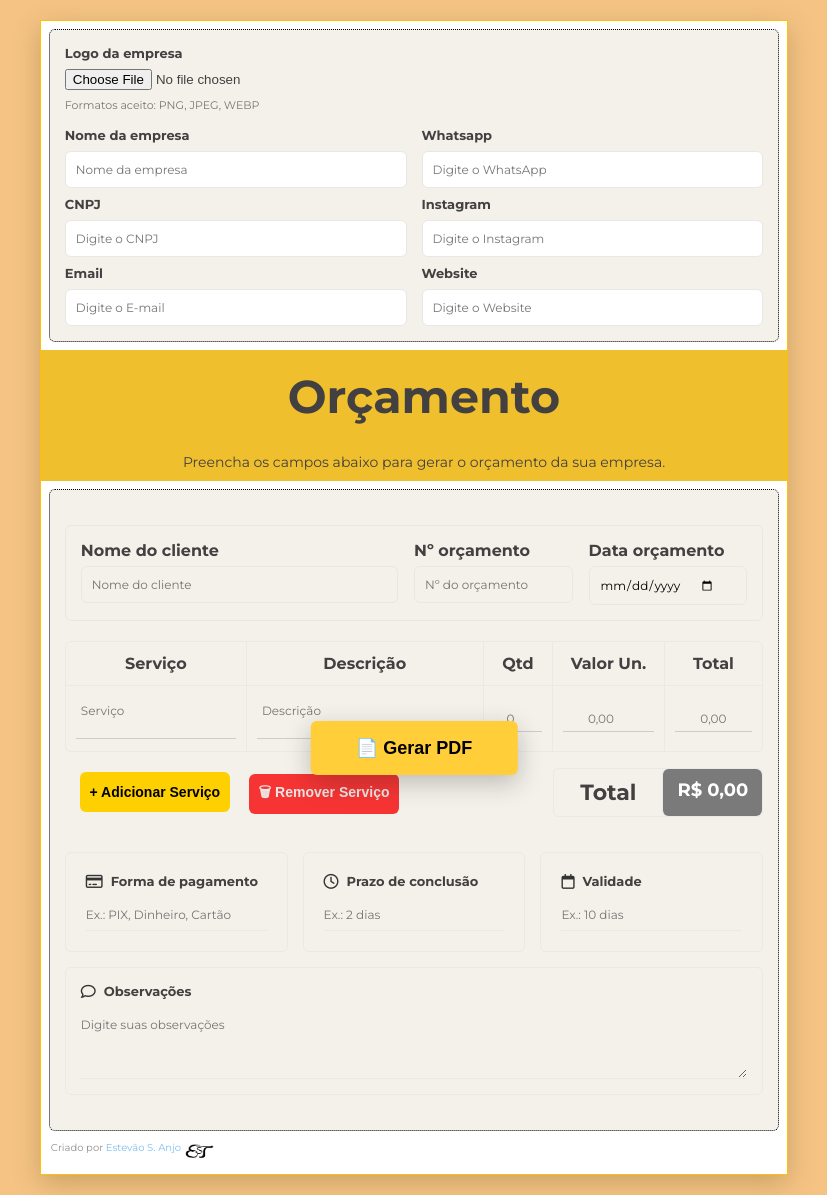
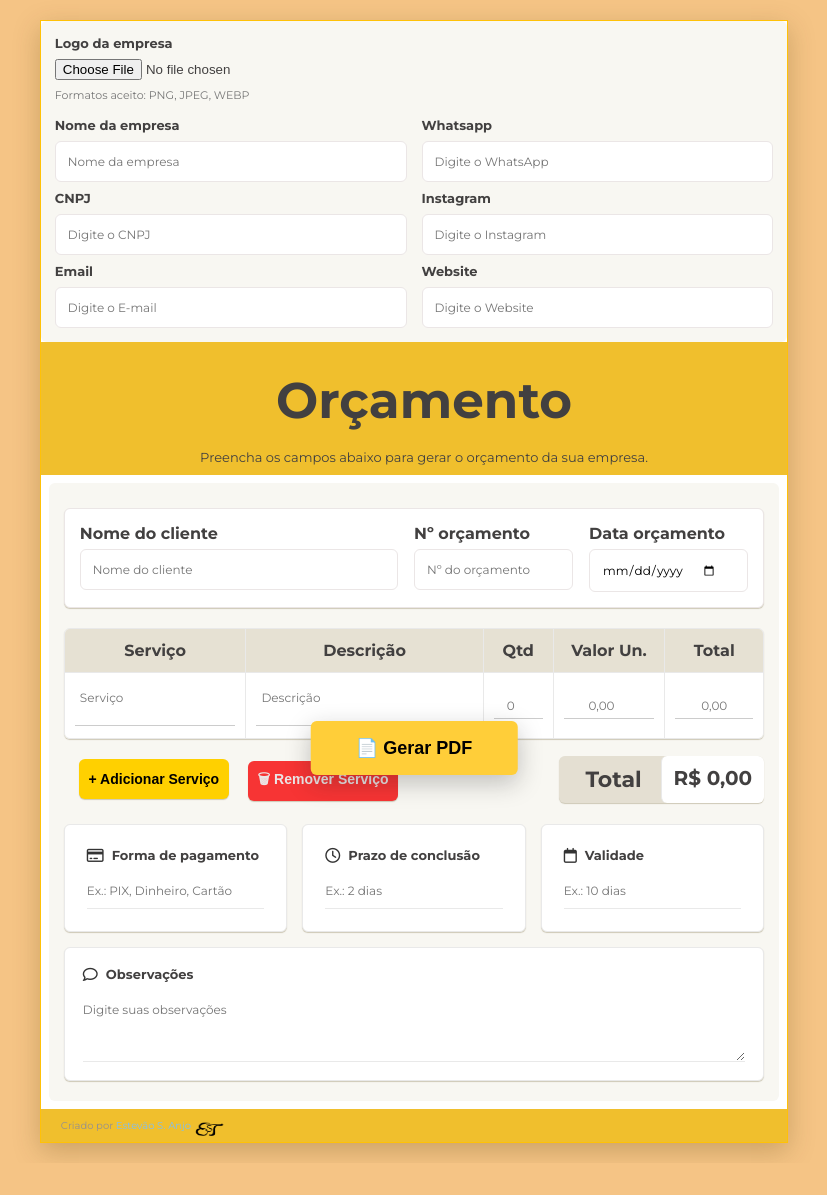
Before and after one commit to estevaosanjo/geradordeorcamentos, a Flask app: page / in a window 1280 px wide. Shown: the whole page, without its empty margins (226-1053 px from the left). After the commit the page ends 1159 px from the top, so only its background shows below. Run offline with Flask 3, Linux system fonts and the light colour scheme; parts of the project's set-up code (start-up, migrations or seed data) failed here and were passed over.

Commit message:
Finalizing the styling for 'content' and 'header'

```diff
--- a/Static/css/style.css
+++ b/Static/css/style.css
@@ -24,16 +24,20 @@ body{
     box-shadow: 0 8px 25px rgba(78, 60, 1, 0.25);
 }
 
+.fundo-conteudo {
+    background-color: #f0bf2d;
+    padding: 2px;
+}
+
 .cabecalho {
-    margin: 8px;
+    margin: 0;
     border-radius: 6px;
     display: grid;
     grid-template-columns: 1fr 1fr;
     gap: 15px;
-    padding: 15px;
+    padding: 14px;
     width: auto;
-    background-color:#f3f1e9;
-    border: 1px dotted black;
+    background-color:#f8f7f2;
 }
 
 .logo {
@@ -94,18 +98,18 @@ body{
 
 /* Titulo da tabela */
 .titulo{
-    padding: 10px 0 10px 20px;
+    padding: 20px 0 10px 20px;
     background-color: #f0bf2d;
 }
 .titulo h1{
     padding: 8px 0;
     text-align: center;
-    font-size: 46px;
+    font-size: 50px;
 }
 .titulo p {
-    padding: 20px 0 0 0;
+    padding: 10px 0 0 0;
     text-align: center;
-    font-size: 14px;
+    font-size: 13px;
 }
 
 
@@ -114,9 +118,8 @@ body{
 .conteudo{
     margin: 8px;
     font-size: 16px;
-    padding: 15px 15px;
-    border: 1px dotted black;
-    background-color: #f3f1e9;
+    padding: 5px 15px;
+    background-color: #f8f7f2;
     border-radius: 6px;
 }
 
@@ -129,8 +132,8 @@ body{
     border: none;
     border-bottom: 1px solid rgb(233, 233, 233);
     border-radius: 0;
+
     outline: none;
-    background: transparent;
     font-family: inherit;
     font-size: 12px;
     box-sizing: border-box;
@@ -147,17 +150,19 @@ body{
 .contato input {
     display: flex;
     font-size: 12px;
-    padding: 10px;
+    padding: 12px;
     border: 1px solid #ebe6e6;
     border-radius: 6px;
     font-family: inherit;
 
 }
 .dados_cliente {
+    box-shadow: 0 1px 1px  rgba(78, 60, 1, 0.25);
     display: grid;
     grid-template-columns: 2fr 1fr 1fr;
     gap: 16px;
     border: 1px solid #ebe6e6;
+    background: #ffffff;
     padding: 15px ;
     border-radius: 6px;
     margin:20px 0;
@@ -172,9 +177,9 @@ input[type="date"] {
 }
 
 
-
 /* Tabela */
 .tabela-orc table {
+    box-shadow:  0 1px 1px rgba(78, 60, 1, 0.25);
     width: 100%;
     border-collapse: separate;
     border-spacing: 0;
@@ -187,11 +192,18 @@ input[type="date"] {
 .tabela-orc td {
     border: none;
     border-right: 1px solid rgb(233, 233, 233);
-    padding: 8px;
+    padding: 12px 10px;
+    vertical-align: middle;
 }
 
 .tabela-orc th {
+    background-color: #e6e1d3;
     border-bottom: 1px solid rgb(233, 233, 233);
+    white-space: nowrap;
+}
+
+.tabela-orc td {
+   background-color: #ffffff;
 }
 
 .tabela-orc th:last-child,
@@ -205,17 +217,22 @@ input[type="date"] {
     width: 100%;
     min-width: 0;
     padding: 5px;
+    margin: 0;
     font-family: inherit;
     font-size: 12px;
     border: none;
     border-bottom: 1px solid #ccc;
     border-radius: 0;
     outline: none;
-    background: transparent;
     box-sizing: border-box;
 }
 
+.tabela-orc td input {
+    background-color: transparent;
+}
+
 .tabela-orc td textarea {
+    background-color: transparent;
     resize: none;
 }
 
@@ -223,31 +240,14 @@ input[type="date"] {
 .tabela-orc td textarea:focus {
     border-bottom: 2px solid #333;
 }
-.tabela-orc th,
-.tabela-orc td {
-    padding: 12px 10px;
-    vertical-align: middle;
-}
 
-.tabela-orc td input,
-.tabela-orc td textarea {
-    width: 100%;
-    padding: 5px;
-    margin: 0;
-}
-
-.tabela-orc td textarea {
-    resize: none;
-}
-
-.tabela-orc th {
-    white-space: nowrap;
-}
 .tabela-orc .quantidade,
 .tabela-orc .valor-unitario,
 .tabela-orc .total {
     text-align: center;
 }
+
+
 
 
 /* Adicionar e Remover Serviços */
@@ -263,6 +263,7 @@ input[type="date"] {
     gap: 10px;
 }
 #adicionar-servico {
+    box-shadow:  0 1px 1px rgba(78, 60, 1, 0.25);
     margin: 20px 15px;
     font-size: 14px;
     background-color: #ffd000;
@@ -278,6 +279,7 @@ input[type="date"] {
 }
 
 #remover-servico{
+    box-shadow:  0 1px 1px rgba(78, 60, 1, 0.25);
     color: #ebe6e6;
     margin: 0;
     width: 150px;
@@ -294,12 +296,13 @@ input[type="date"] {
 }
 
 .caixa-total {
+    box-shadow:  0 1px 1px rgba(78, 60, 1, 0.25);
     padding: 15px 10px;
     font-weight: bold;
     display: grid;
     display: flex;
     align-items: stretch;
-    border: 1px solid rgb(233, 233, 233);
+    background-color: #e4dfd2;
     border-radius: 6px;
     padding: 0;
 }
@@ -312,12 +315,12 @@ input[type="date"] {
 }
 
 .valor-total {
-    padding: 10px 14px;
-    margin-left: 12px;
+    padding: 10px 12px;
+    margin-left: 5px;
     border-radius: 6px;
-    font-size: 18px;
-    background-color: #7a7a7a;
-    color: #ffffff;
+    font-size: 20px;
+    background-color: #ffffff;
+    color: rgb(66, 64, 64) ;
     border-left: 1px solid rgb(233, 233, 233);
 }
 
@@ -329,7 +332,7 @@ input[type="date"] {
     display: flex;
     flex-wrap: wrap;
     gap: 15px;
-    padding: 20px 0;
+    padding: 5px 0 15px 0;
     align-items: stretch;
 }
 
@@ -339,7 +342,7 @@ input[type="date"] {
     min-width: 0;
     border: 1px solid rgb(233, 233, 233);
     border-radius: 6px;
-    padding: 20px;
+    padding: 22px;
     box-sizing: border-box;
 }
 
@@ -348,7 +351,7 @@ input[type="date"] {
     width: 100%;
     border: 1px solid rgb(233, 233, 233);
     border-radius: 6px;
-    padding: 15px;
+    padding: 18px;
     box-sizing: border-box;
 }
 
@@ -374,7 +377,7 @@ input[type="date"] {
 .informacoes-orc textarea {
     display: block;
     width: 100%;
-    padding: 8px 0;
+    padding: 10px 0;
     border: none;
     border-bottom: 1px solid rgb(233, 233, 233);
     border-radius: 0;
@@ -405,18 +408,25 @@ input[type="date"] {
 }
 
 
-
+.informacoes-orc .box,
+.informacoes-orc .box-observacoes {
+    background-color: #ffffff;
+    box-shadow:  0 1px 1px rgba(78, 60, 1, 0.25);
+}
 
 
 /* Roda-pé */
 .rodape{
+    margin: 0;
+    padding: 10px 0 0px 20px;
+    background-color: #f0bf2d;
     display: flex;
-    margin: 10px 0 10px 10px;
     color: rgb(148, 144, 144);
     font-size: 10px;
 }
 
 .rodape a{
+
     color: rgb(128, 190, 240);
     text-decoration-line: none;
 }
```
